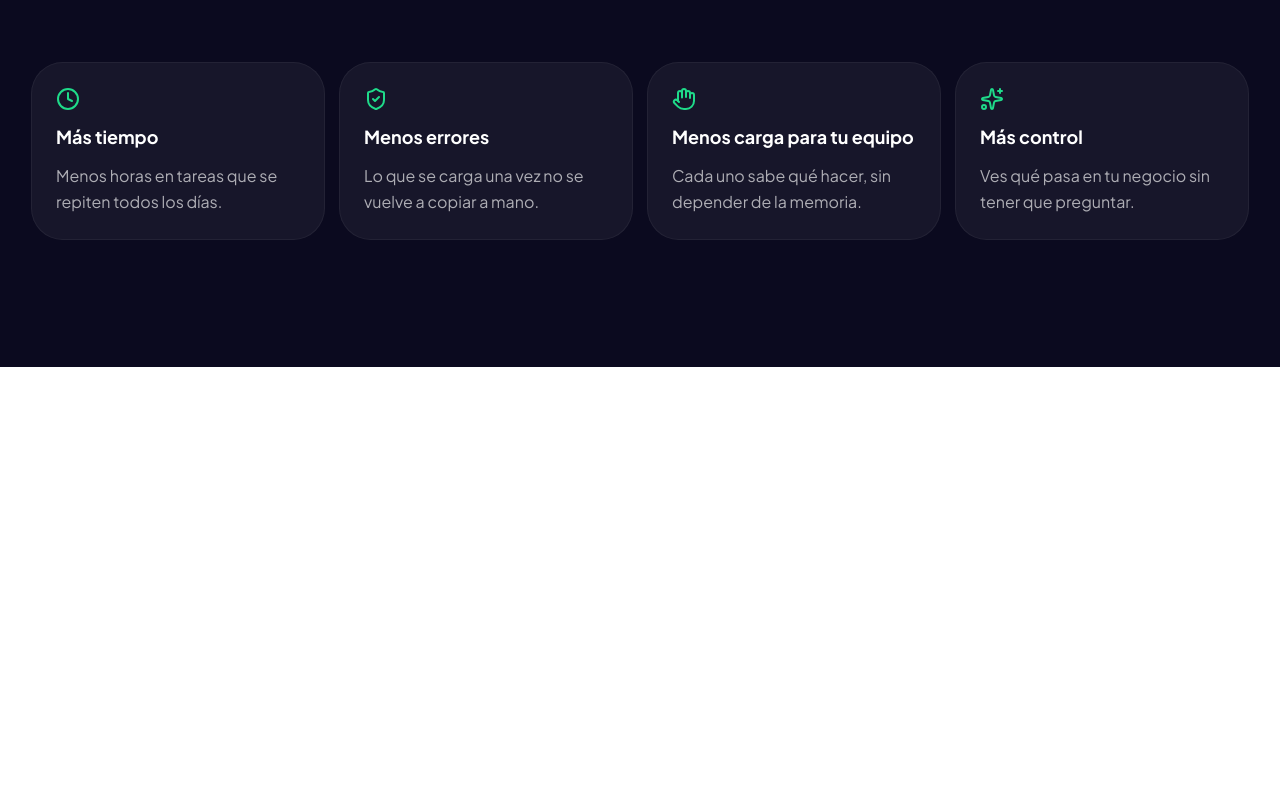
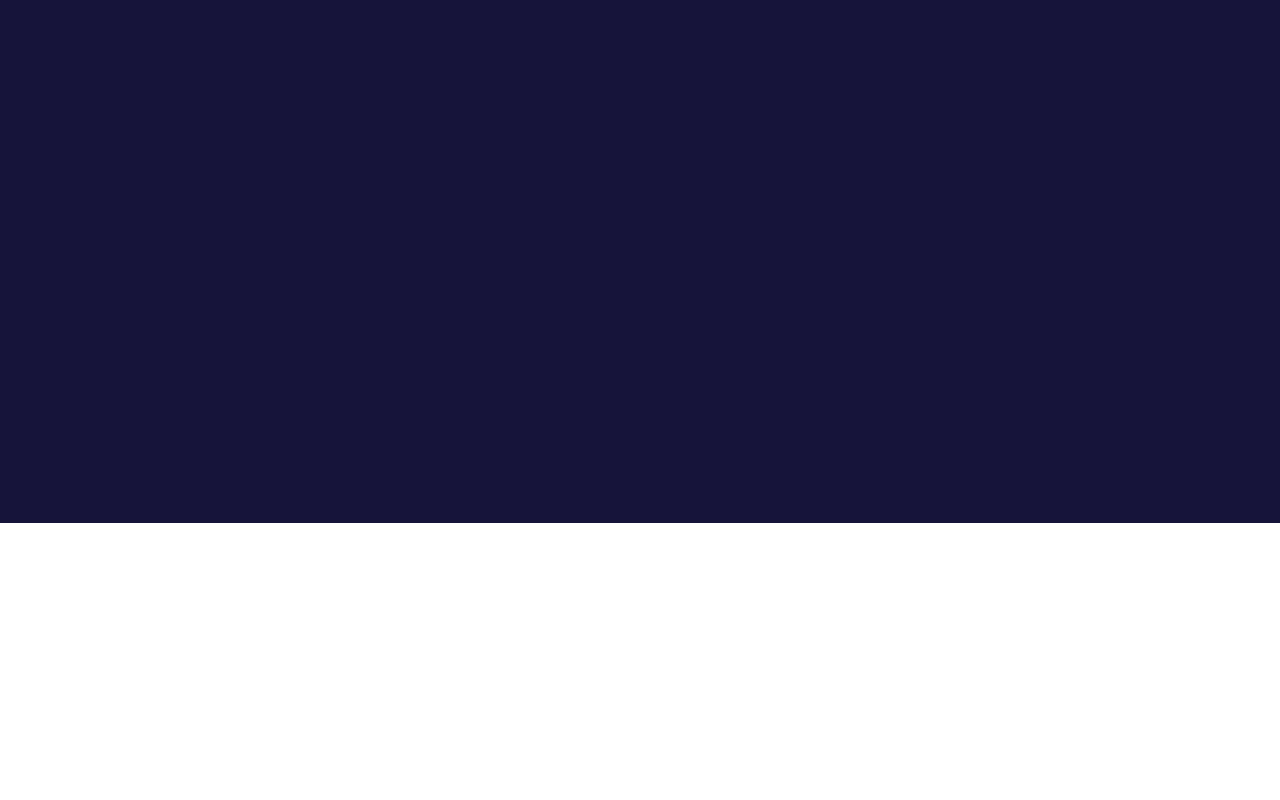
Before and after one commit to Franciscog198/tuappweb, a Next.js app: page / in a window 1280 px wide. Shown: the part 4580-5380 px from the top of the page. Built offline with nearby package versions, Linux system fonts and the light colour scheme.

Commit message:
Comment out unused sections in page.tsxquitar sections no use
Commented out unused section imports and components.

```diff
--- a/app/page.tsx
+++ b/app/page.tsx
@@ -3,14 +3,14 @@ import { Hero } from '@/components/landing/hero'
 import { ProblemSection } from '@/components/landing/problem-section'
 import { OriginSection } from '@/components/landing/origin-section'
 import { ManagementSection } from '@/components/landing/management-section'
-import { AutomationSection } from '@/components/landing/automation-section'
-import { AdaptabilitySection } from '@/components/landing/adaptability-section'
+//import { AutomationSection } from '@/components/landing/automation-section'
+// import { AdaptabilitySection } from '@/components/landing/adaptability-section'
 import { CompleteSolutionSection } from '@/components/landing/complete-solution-section'
 import { SupportSection } from '@/components/landing/support-section'
-import { ScalabilitySection } from '@/components/landing/scalability-section'
+//import { ScalabilitySection } from '@/components/landing/scalability-section'
 import { DifferenceSection } from '@/components/landing/difference-section'
 import { HowToStartSection } from '@/components/landing/how-to-start-section'
-import { UseCasesSection } from '@/components/landing/use-cases-section'
+//import { UseCasesSection } from '@/components/landing/use-cases-section'
 import { TrustSection } from '@/components/landing/trust-section'
 import { ContactSection } from '@/components/landing/contact-section'
 import { SiteFooter } from '@/components/landing/site-footer'
@@ -38,14 +38,14 @@ export default function Page() {
         <ProblemSection />
         <OriginSection />
         <ManagementSection />
-        <AutomationSection />
-        <AdaptabilitySection />
+        {/* <AutomationSection /> */}
+        {/* <AdaptabilitySection /> */}
         <CompleteSolutionSection />
         <SupportSection />
-        <ScalabilitySection />
+        {/* <ScalabilitySection /> */}
         <DifferenceSection />
         <HowToStartSection />
-        <UseCasesSection />
+        {/* <UseCasesSection /> */}
         <TrustSection />
         <ContactSection />
       </main>
```
